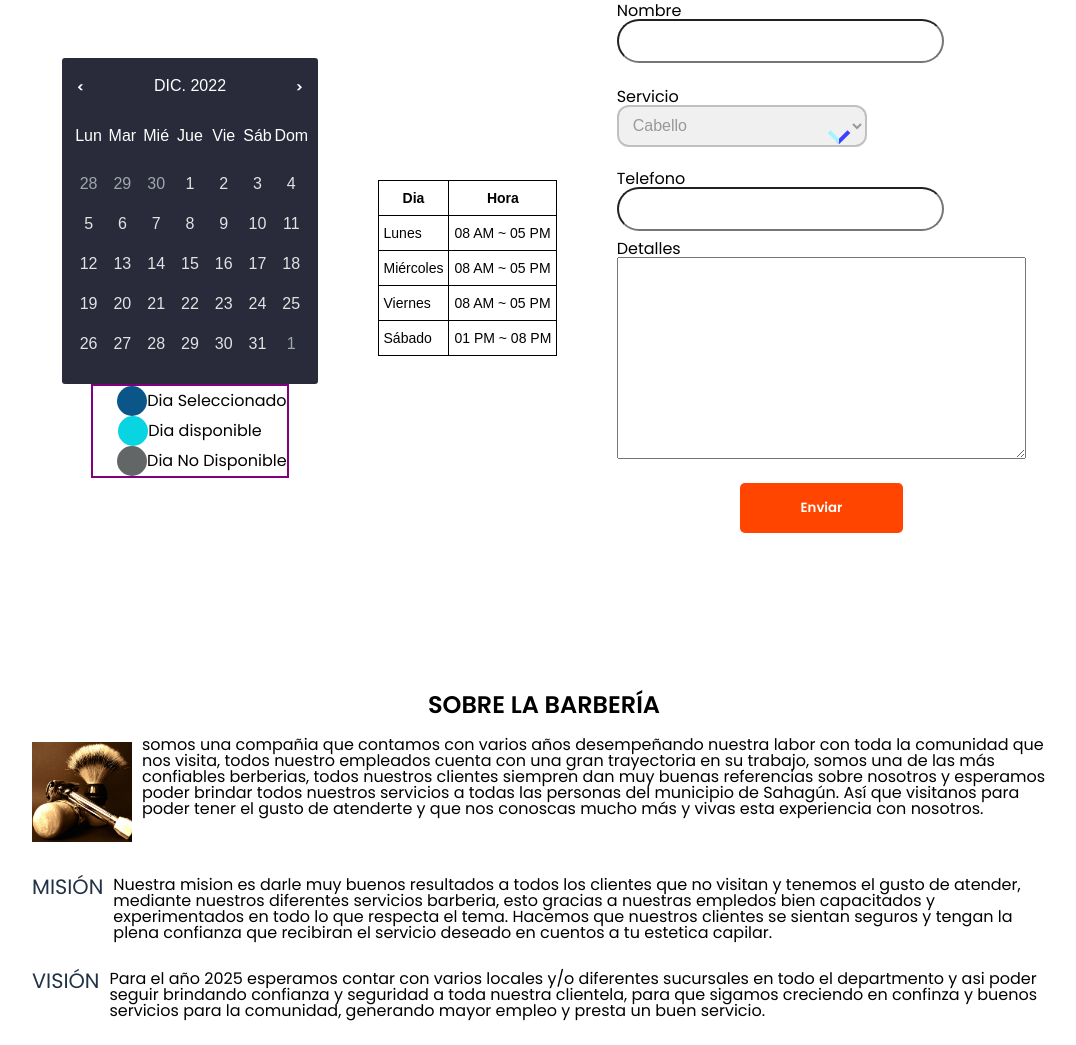
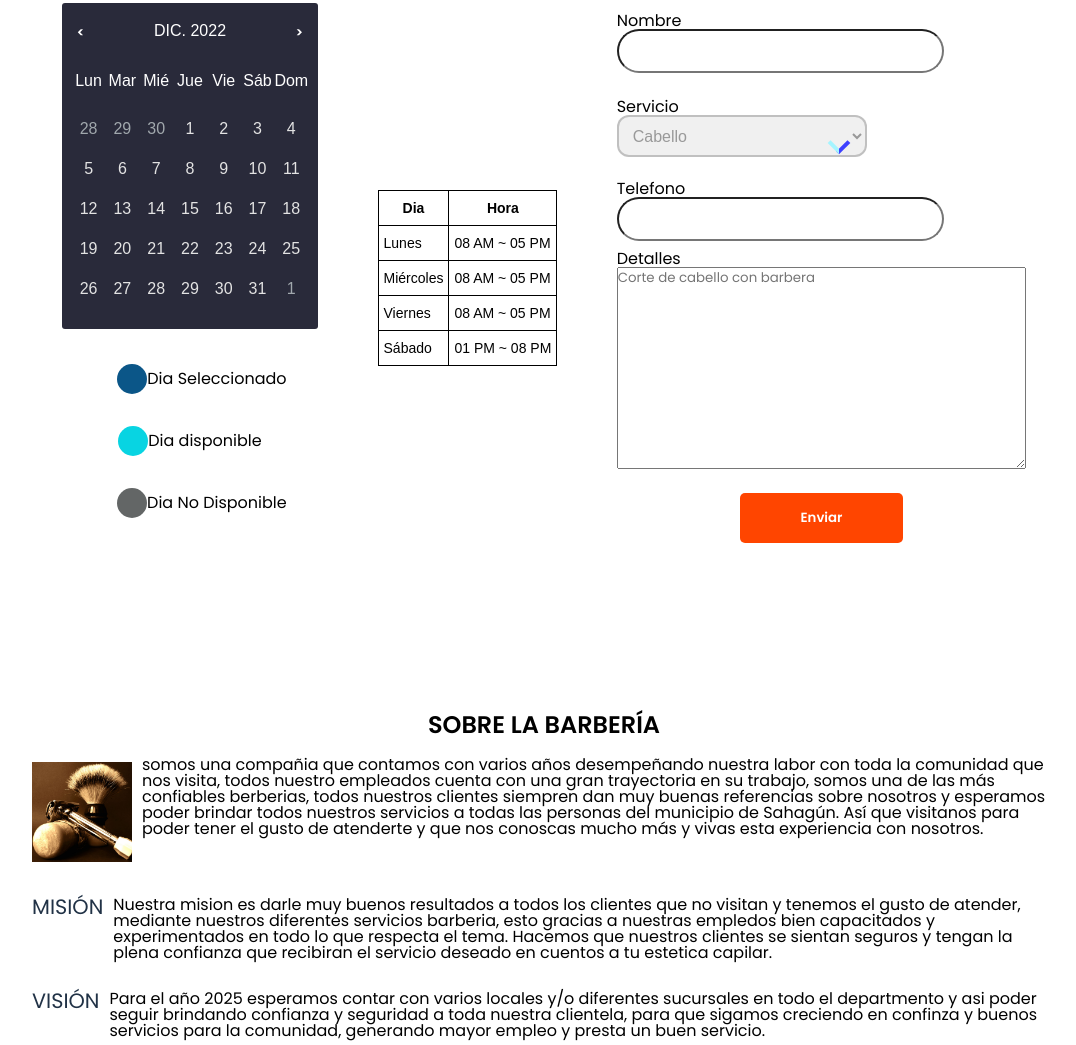
Before and after one commit to V3rax0/Champions-Barber, a plain HTML site: page index.html in a window 1280 px wide. Shown: the part 4686-5731 px from the top of the page, without its empty margins (96-1172 px from the left). Drawn offline with nearby package versions, Linux system fonts and the light colour scheme.

Commit message:
Haciendo último ajustes

```diff
--- a/css/contactenos.css
+++ b/css/contactenos.css
@@ -10,10 +10,12 @@
     display: flex;
     flex-direction: column;
     align-items: center;
+
 }
 
 .caledar-dias {
-  border: 2px solid purple;
+  margin-top: 1.2em;
+  margin-bottom: 1.2em;
   display: flex;
   flex-direction: column;
   align-items: center;
@@ -24,6 +26,7 @@
   display: flex;
   align-items: center;
   justify-content: center;
+  margin: 1em auto;
 }
 
 .dia-seleccionado {
@@ -158,7 +161,7 @@ h2.contactenos__formulario__titulo{
 	display: block;
 	border-left:4px solid #a4f4ff;
 	border-bottom:4px solid #3d40ff;
-	transform: rotate(-45deg); /* Giramos el cuadrado */
+	transform: rotate(-45deg);
 	transition: all 0.25s ease;
 }
 
--- a/index.html
+++ b/index.html
@@ -297,8 +297,9 @@
         <input type="tel" name="telefono" id="contactenos__formulario__titulo__nombres"
           class="contactenos__formulario__input" />
         <label for="detalles">Detalles</label>
-        <textarea name="detalles" id="contactenos__formulario__titulo__detalles" class="nombre_detalle" cols="30" rows="10"></textarea>
-        <input type="submit" value="Enviar" id="enviar__form-contacto" class="contactenos__formulario__submit"/>
+        <textarea name="detalles" id="contactenos__formulario__titulo__detalles" class="nombre_detalle" cols="30"
+          rows="10" placeholder="Corte de cabello con barbera"></textarea>
+        <input type="submit" value="Enviar" id="enviar__form-contacto" class="contactenos__formulario__submit" />
       </form>
     </section>
 
```
Lines whose indentation alone changed are shown as unchanged.
